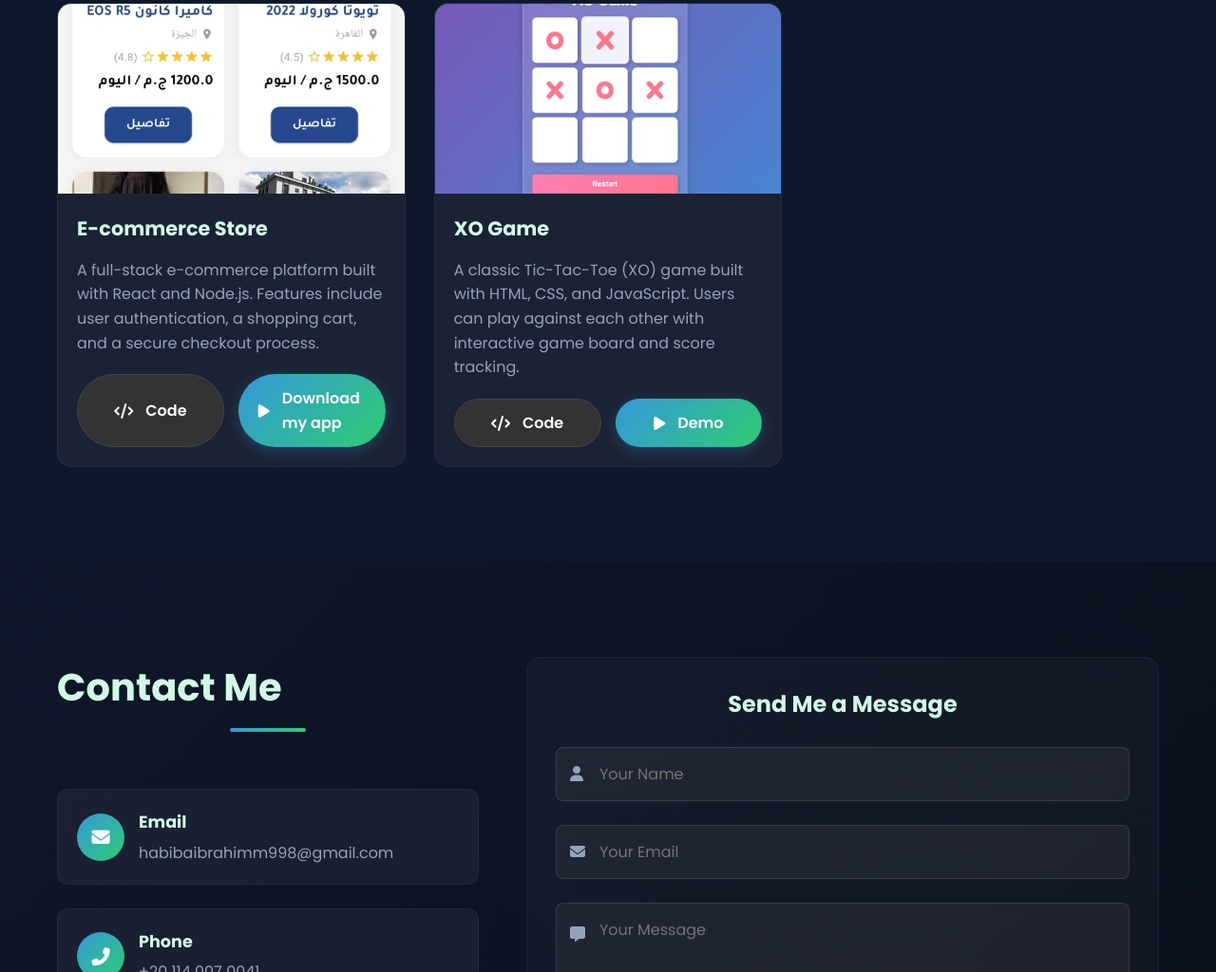
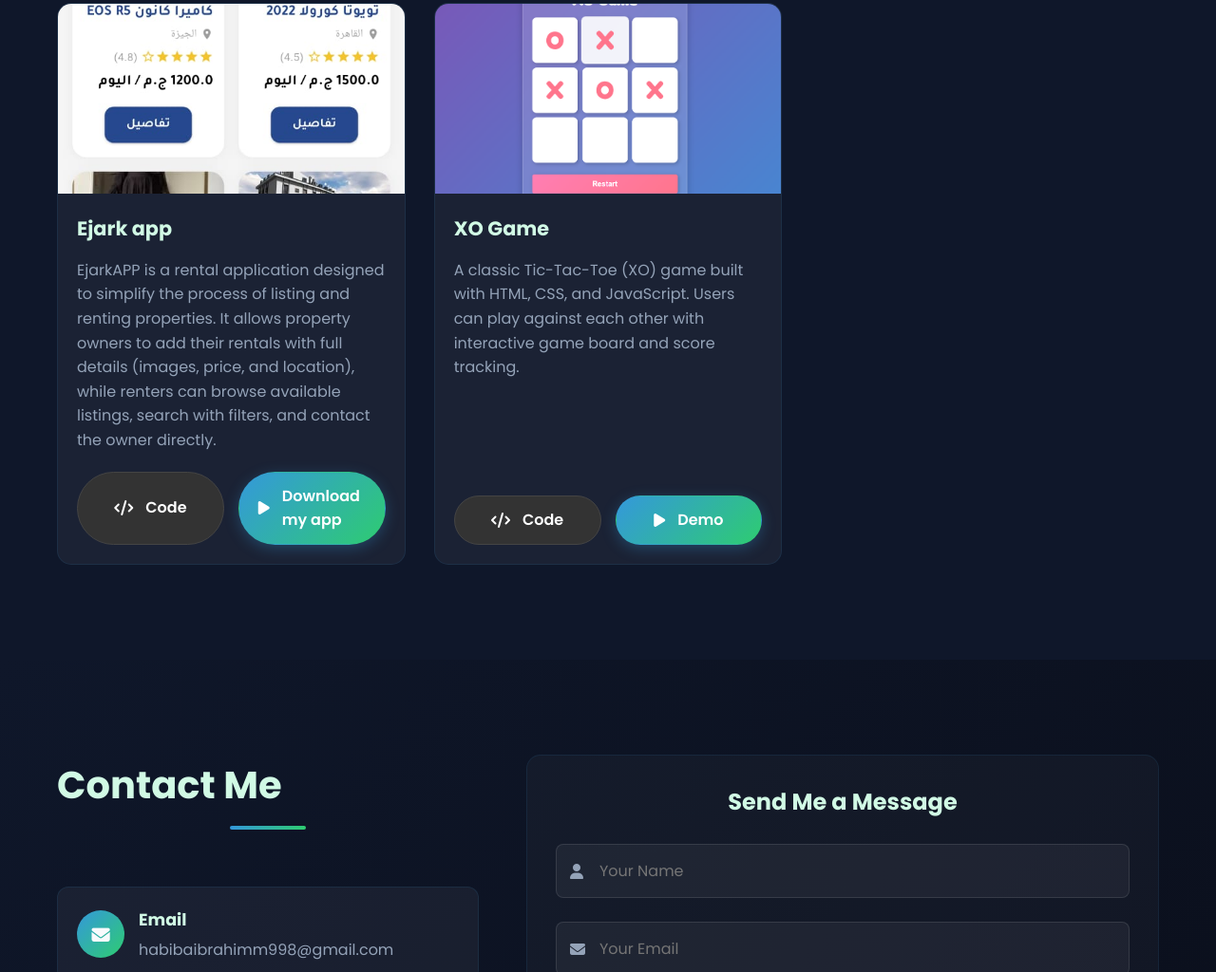
Before and after one commit to HabibaIbrahim6/PortoFolio, a plain HTML site: page index.html in a window 1280 px wide. Shown: the part 6386-7410 px from the top of the page at 95% size. Drawn offline with Linux system fonts and the light colour scheme; files whose address does not match are found by name.

Commit message:
Update index.html

```diff
--- a/index.html
+++ b/index.html
@@ -437,9 +437,9 @@
             <img src="./imgs/EjarkImg.jpg" alt="E-commerce Store">
           </div>
           <div class="card-content">
-            <h3>E-commerce Store</h3>
+            <h3>Ejark app </h3>
             <p>
-              A full-stack e-commerce platform built with React and Node.js. Features include user authentication, a shopping cart, and a secure checkout process.
+             EjarkAPP is a rental application designed to simplify the process of listing and renting properties. It allows property owners to add their rentals with full details (images, price, and location), while renters can browse available listings, search with filters, and contact the owner directly.
             </p>
             <div class="card-links">
               <a href="https://github.com/HabibaIbrahim6/EjarkAPP.git" class="project-btn code-btn"><i class="fas fa-code"></i> Code</a>
```
